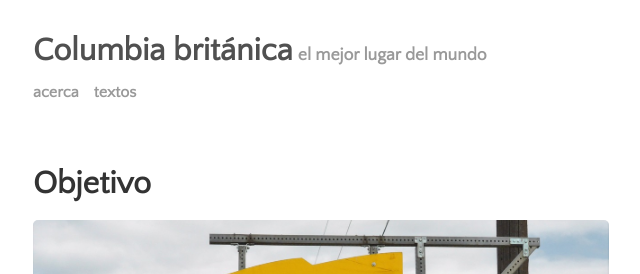
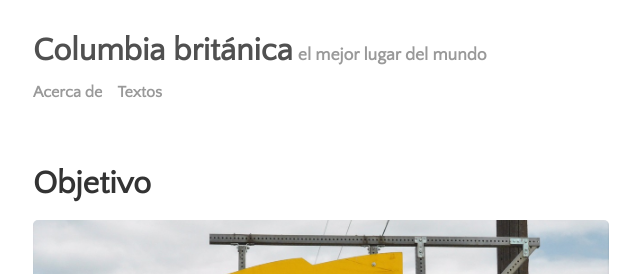
Before and after one commit to sadiel/blog, a Jekyll site: the page built from index.html, in a window 1280 px wide. Shown: the top 274 px of the page, without its empty margins (319-959 px from the left). Built offline with Jekyll 4.4.1, drawn with Linux system fonts in a browser that asks for light colours; nearby versions of some CDN libraries; the list of posts is cut into pages by our own code.

```diff
--- a/_data/settings.yml
+++ b/_data/settings.yml
@@ -5,8 +5,8 @@ disqus:
   comments: false
   disqus_shortname:
 menu:
-- {name: 'acerca', path: 'menu', url: 'acercade.html'}
-- {name: 'textos', path: 'menu', url: 'textos.html'}
+- {name: 'Acerca de', path: 'menu', url: 'acercade.html'}
+- {name: 'Textos', path: 'menu', url: 'textos.html'}
 pagination:
   next_page: Newer
   previous_page: Older
```
Also changed, not shown: menu/acerca.md (+1 -1 lines).
